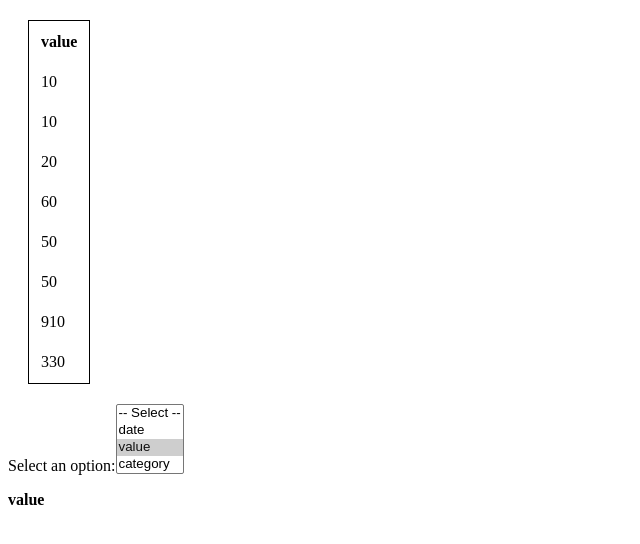
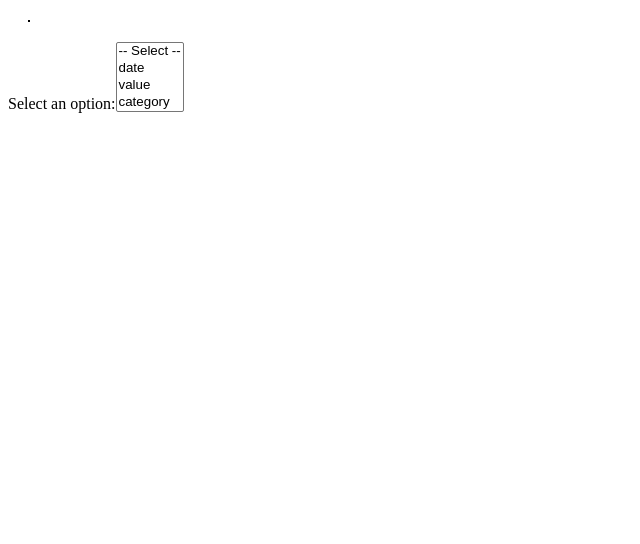
Before and after one commit to frankgonzales22/tanstack-columns, a React (Vite) app: page / in a window 1280 px wide. Shown: the top 544 px of the page, without its empty margins (0-640 px from the left). Built offline with nearby package versions, Linux system fonts and the light colour scheme.

Commit message:
contionally render dynamicColumns if selectedValue is blank

```diff
--- a/src/CustomizeDynamicTable.tsx
+++ b/src/CustomizeDynamicTable.tsx
@@ -27,7 +27,7 @@ const DropDown = ({ selectedValue, handleSelectChange, options }: DropDownProps)
         <div>
             <label htmlFor="dropdown">Select an option:</label>
             <select id="dropdown" value={selectedValue} onChange={handleSelectChange} multiple={true}>
-                <option value="">-- Select --</option>
+                <option value=''>-- Select --</option>
                 {options.map((option, index) => (
                     <option key={index} value={option}>
                         {option}
@@ -49,7 +49,7 @@ const DropDown = ({ selectedValue, handleSelectChange, options }: DropDownProps)
 const CustomizeDynamicTable = ({ data }: DynamicDataProps) => {
 
     // State to track the selected value
-    const [selectedValue, setSelectedValue] = useState<any[]>(['value']);
+    const [selectedValue, setSelectedValue] = useState<any[]>([]);
     const [selectedColumn, setSelectedColumn] = useState<string>('');
 
     // Options for the dropdown
@@ -94,21 +94,19 @@ const CustomizeDynamicTable = ({ data }: DynamicDataProps) => {
         const uniqueDates = Array.from(new Set(data?.map((item) => item.date)))
 
         // Create columns dynamically based on categories and dates
-        const dynamicColumns: DynamicColumn[] = [
-
-
-                ...selectedValue.map((item, index) => ({
-                    header: item?.toString(),
-                    accessorKey: item?.toString(),
-                })),
-
+        const dynamicColumns: DynamicColumn[] = selectedValue.length > 0
+        ? [
+            ...selectedValue.map((item, index) => ({
+                header: item?.toString(),
+                accessorKey: item?.toString(),
+            })),
             // ...uniqueCategories.map((category) => ({
             //     header: category?.toString(),
             //     accessorKey: category?.toString(),
             // })),
+        ]
+        : [];
 
-
-        ]
 
 
         return dynamicColumns as ColumnDef<any>[]
@@ -164,7 +162,7 @@ const CustomizeDynamicTable = ({ data }: DynamicDataProps) => {
                 </table>
             </div>
             <DropDown
-                selectedValue={selectedValue ? selectedValue : 'category'}
+                selectedValue={selectedValue ? selectedValue : ''}
                 options={options}
                 handleSelectChange={(e) => handleSelectChange(e)} />
             {/* <DropDown
```
